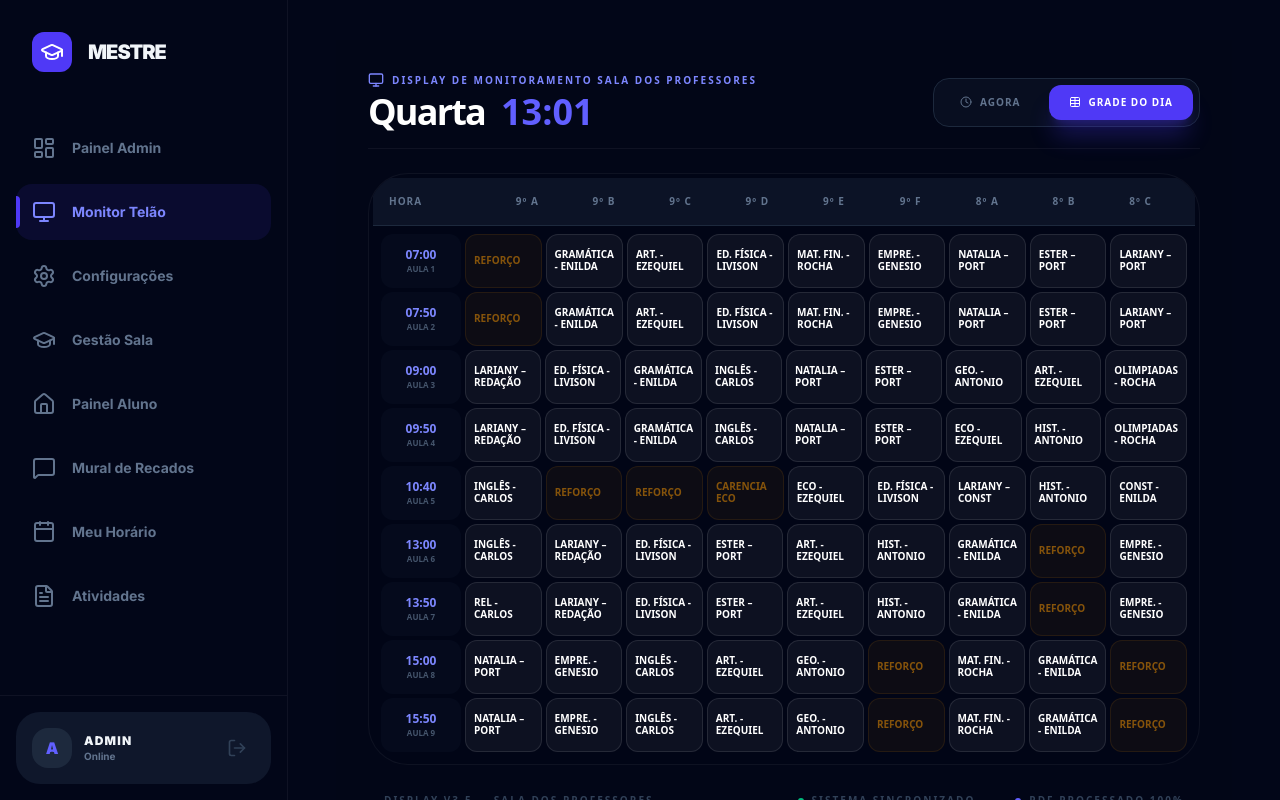
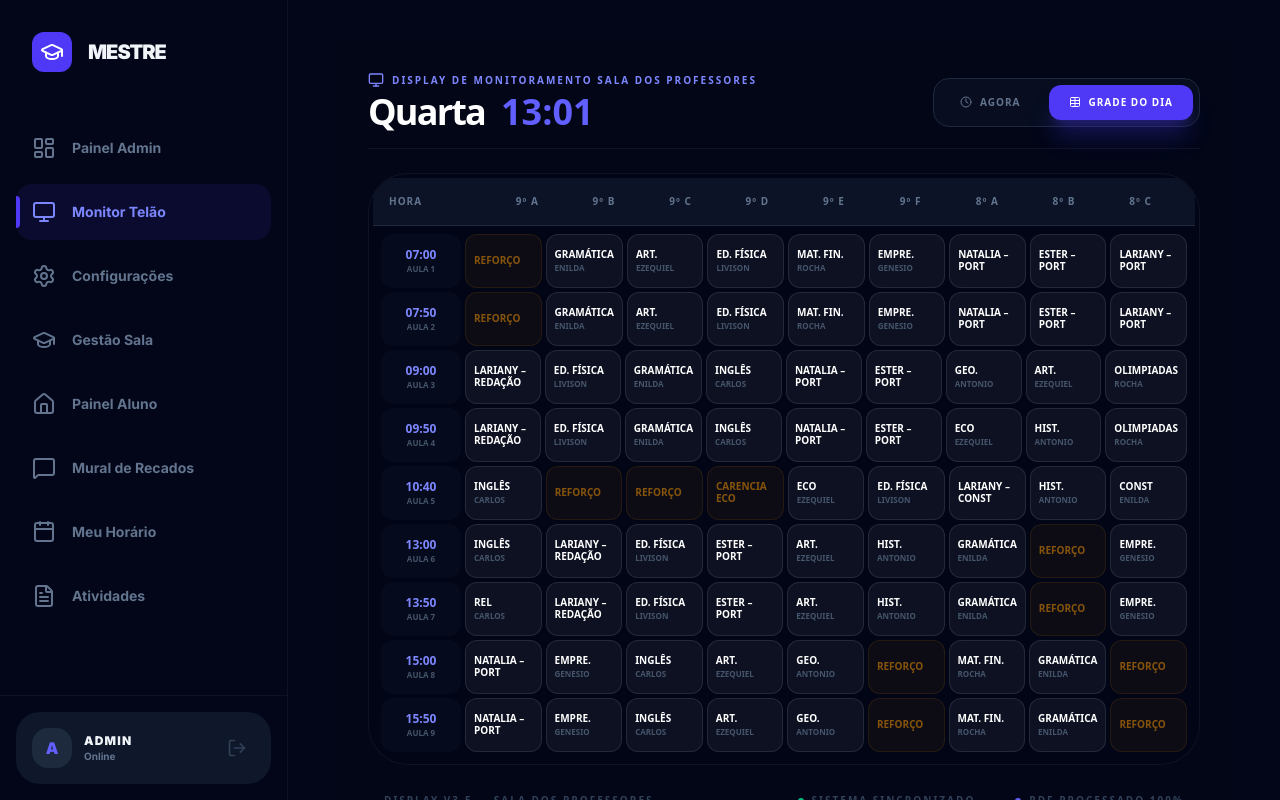
Before and after one commit to itagenezio/mestre_escola_v2, a Next.js app: page /dashboard/monitor in a window 1280 px wide. Built offline with nearby package versions, Linux system fonts and the light colour scheme; no server answers.

Commit message:
Corrige monitor para mostrar dia atual

```diff
--- a/src/app/dashboard/monitor/page.tsx
+++ b/src/app/dashboard/monitor/page.tsx
@@ -19,9 +19,13 @@ export default function MonitorTV() {
   useEffect(() => {
     const timer = setInterval(() => setNow(new Date()), 1000);
     const daysMap = ["Domingo", "Segunda", "Terça", "Quarta", "Quinta", "Sexta", "Sábado"];
-    const today = daysMap[now.getDay()];
-    if (now.getDay() === 0 || now.getDay() === 6) setCurrentDia("Segunda");
-    else setCurrentDia(today);
+    const dayNum = now.getDay();
+    // Se for fim de semana, mostra Quarta por padrão
+    if (dayNum === 0 || dayNum === 6) {
+      setCurrentDia("Quarta");
+    } else {
+      setCurrentDia(daysMap[dayNum]);
+    }
     return () => clearInterval(timer);
   }, [now]);
 
@@ -78,19 +82,24 @@ export default function MonitorTV() {
                              </div>
                               {TURMAS_COLS.map((_, idx) => {
                                   const item = SCHEDULE_DATA[currentDia]?.[aula.id]?.[idx] || "—";
-                                 const [prof, mat] = item.split('(');
                                   const isFree = item.includes("CARENCIA") || item.includes("REFORÇO");
+                                  const isInterval = item === "INTERVALO" || item === "—";
+
+                                  // Separa professor e matéria
+                                  const parts = item.split(' - ');
+                                  const prof = parts[0] || item;
+                                  const mat = parts.slice(1).join(' - ') || "";
 
                                   return (
                                       <div
                                          key={idx}
                                          className={cn(
                                              "p-2 rounded-xl border flex flex-col justify-center transition-all",
-                                            isFree ? "bg-amber-500/5 border-amber-500/10" : "bg-white/5 border-white/10 group-hover:bg-white-[8%]"
+                                             isInterval ? "bg-slate-900/50 border-slate-800" : isFree ? "bg-amber-500/5 border-amber-500/10" : "bg-white/5 border-white/10 group-hover:bg-white-[8%]"
                                          )}
                                       >
-                                        <p className={cn("text-[10px] font-black leading-tight", isFree ? "text-amber-500/50" : "text-white")}>{prof}</p>
-                                        <p className="text-[8px] font-bold text-slate-600 uppercase mt-0.5 truncate">{mat?.replace(')', '') || ""}</p>
+                                         <p className={cn("text-[10px] font-black leading-tight", isInterval ? "text-slate-700" : isFree ? "text-amber-500/50" : "text-white")}>{prof}</p>
+                                         <p className="text-[8px] font-bold text-slate-600 uppercase mt-0.5 truncate">{mat}</p>
                                       </div>
                                   );
                               })}
```
Lines whose indentation alone changed are shown as unchanged.
